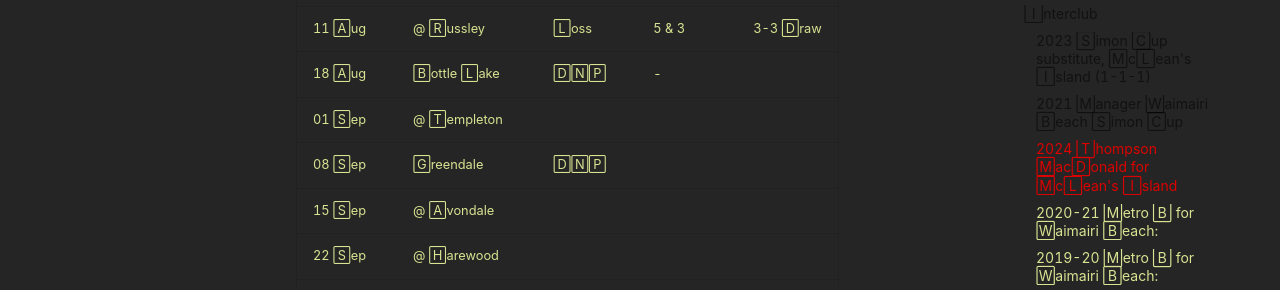
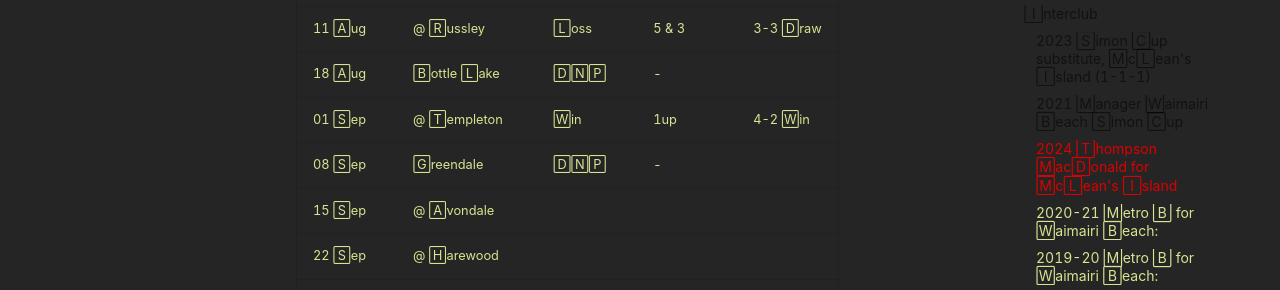
Before and after one commit to matchavez/matchavez.github.io, an MkDocs documentation site: the page built from docs/golf/tourneys.md, in a window 1280 px wide and 900 px high, scrolled down 898 px. Shown: the part 148-438 px from the top of the window. Built offline with MkDocs 1.6.1 and Material for MkDocs 9.7.7, drawn with Linux system fonts in a browser that asks for light colours; some web fonts are replaced; comment, search, counter and statistics services are not loaded.

Commit message:
PUSH NOTE : tourneys.md

```diff
--- a/docs/golf/tourneys.md
+++ b/docs/golf/tourneys.md
@@ -30,8 +30,8 @@
 | 04 Aug | Waimairi Beach | DNP    | -     | 3-3 Draw |
 | 11 Aug | @ Russley      | Loss   | 5 & 3 | 3-3 Draw |
 | 18 Aug | Bottle Lake    | DNP    | -     |          |
-| 01 Sep | @ Templeton    |        |       |          |
-| 08 Sep | Greendale      | DNP    |       |          |
+| 01 Sep | @ Templeton    | Win    | 1up   | 4-2 Win  |
+| 08 Sep | Greendale      | DNP    | -     |          |
 | 15 Sep | @ Avondale     |        |       |          |
 | 22 Sep | @ Harewood     |        |       |          |
 | 29 Sep | Coringa        |        |       |          |
```
